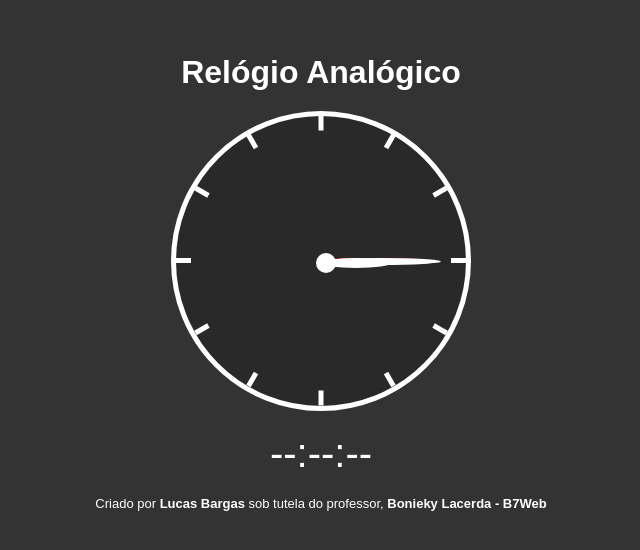
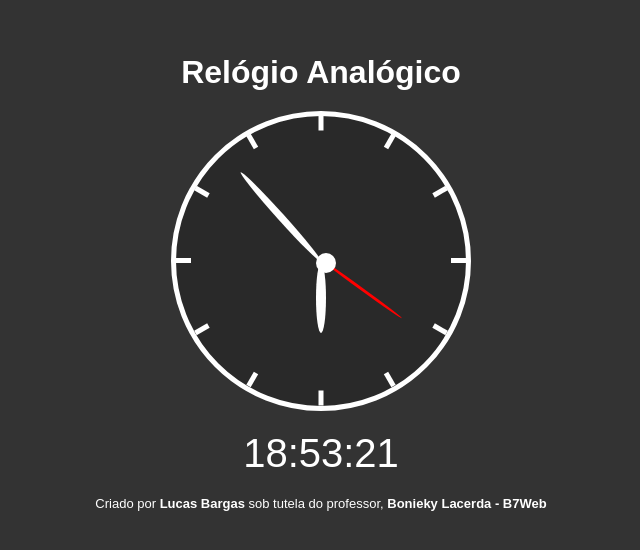
Before and after one commit to LucasBargas/projetos_curso_js_b7web, a plain HTML site: page b7web_projeto_analogico/index.html in a window 1280 px wide. Shown: the part 118-668 px from the top of the page, without its empty margins (319-959 px from the left). Drawn offline with Linux system fonts and the light colour scheme.

Commit message:
Terceiro projeto do curso - adicionado

```diff
--- a/b7web_projeto_analogico/script.js
+++ b/b7web_projeto_analogico/script.js
@@ -0,0 +1,34 @@
+function clock() {
+  const digitalElement = document.querySelector('.digital');
+  const sElemenet = document.querySelector('.p_s');
+  const mElemenet = document.querySelector('.p_m');
+  const hElemenet = document.querySelector('.p_h');
+
+  const fixZero = time => time < 10 ? `0${time}` : time;
+
+  const updateClock = () => {
+    const now = new Date();
+    const hour = now.getHours();
+    const minute = now.getMinutes();
+    const second = now.getSeconds();
+
+    digitalElement.innerHTML = `${fixZero(hour)}:${fixZero(minute)}:${fixZero(second)}`;
+
+    setPointers(second, minute, hour);
+  }
+
+  const setPointers = (second, minute, hour) => {
+    const sDeg = ((360 / 60) * second) - 90;
+    const mDeg =  ((360 / 60) * minute) - 90;
+    const hDeg =  ((360 / 12) * hour) - 90;
+
+    sElemenet.style.transform = `rotate(${sDeg}deg)`;
+    mElemenet.style.transform = `rotate(${mDeg}deg)`;
+    hElemenet.style.transform = `rotate(${hDeg}deg)`;
+  }
+
+  setInterval(updateClock, 1000)
+  updateClock();
+}
+
+clock();
```
Also changed, not shown: b7web_projeto_analogico/index.html (+0 -3 lines).
